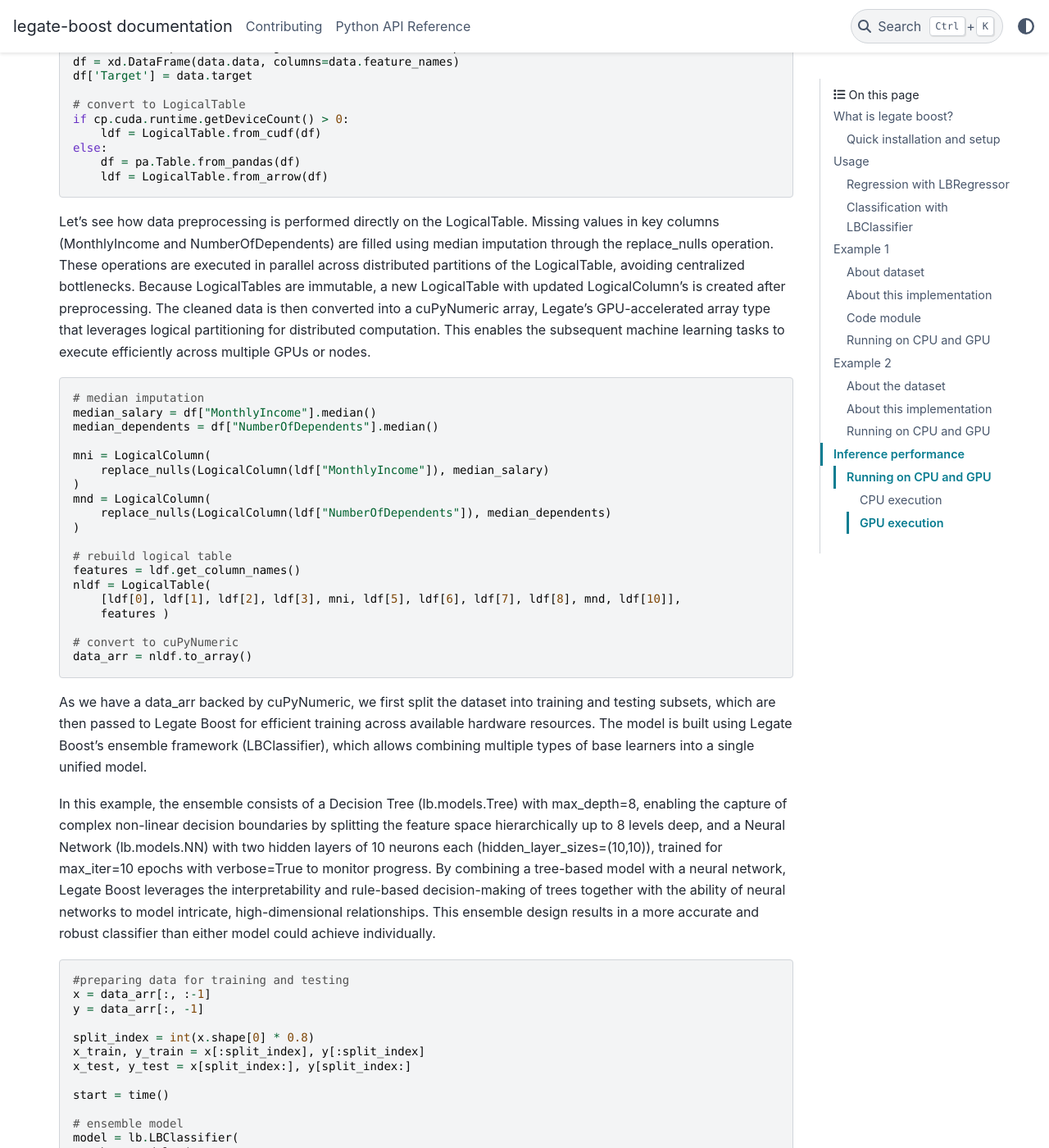
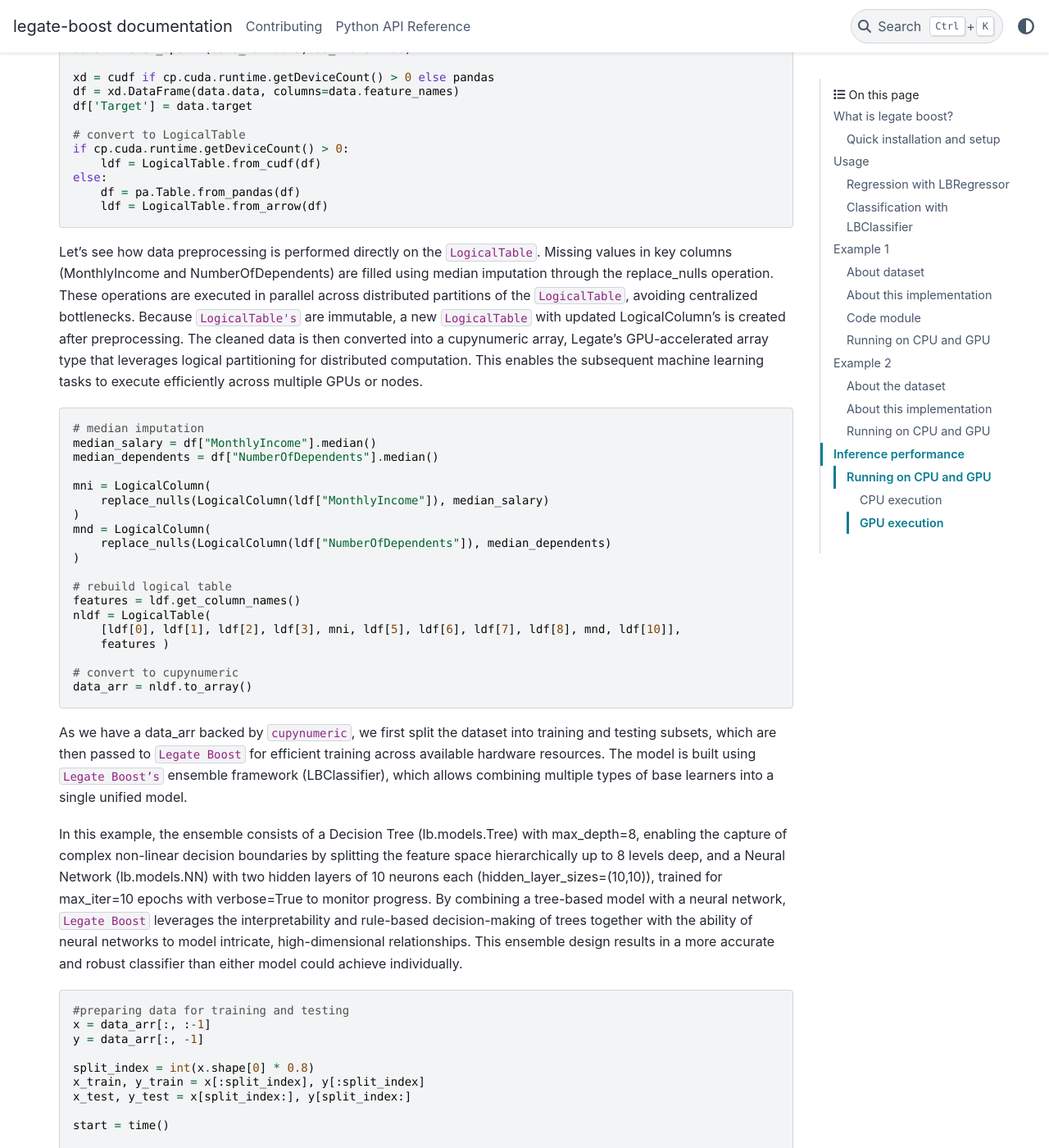
Before and after one commit to rapidsai/legate-boost, a Sphinx documentation site: the page built from docs/source/Legate_Boost.rst, in a window 1280 px wide and 1400 px high, scrolled down 6974 px. Shown: the whole window at 82% size. Built offline with Sphinx 7.4.7 and the PyData theme 0.15.4, drawn with Linux system fonts in a browser that asks for light colours; pages that are not in the unit, such as notebooks, are missing from menus; the version number could not be read and is left out; some of the changed text lies outside the part shown.

Commit message:
Update Legate_Boost.rst

```diff
--- a/docs/source/Legate_Boost.rst
+++ b/docs/source/Legate_Boost.rst
@@ -6,7 +6,7 @@ Legate Boost
 =============
 
 This article assumes familiarity with the basic usage of gradient boosting
-libraries such as XGBoost or LightGBM, as well as cuPyNumeric for GPU-accelerated
+libraries such as ``XGBoost`` or ``LightGBM``, as well as ``cupynumeric`` for GPU-accelerated
 array computations. In this tutorial, these libraries are used for efficient model
 training, large-scale data handling, and accelerating computations across CPUs and GPUs.
 
@@ -71,21 +71,21 @@ Quick installation and setup
 Usage
 =====
 
-Legate Boost offers two main estimator types:
+``Legate Boost`` offers two main estimator types:
 
-- LBRegressor for regression tasks
-- LBClassifier for classification tasks
+- ``LBRegressor`` for regression tasks
+- ``LBClassifier`` for classification tasks
 
-These estimators follow a similar interface to those in XGboost,
+These estimators follow a similar interface to those in ``XGboost``,
 making them easy to integrate into existing machine learning pipelines.
 
 Regression with LBRegressor
 ---------------------------
 
-The LBRegressor estimator is used to predict continuous values such as
+The ``LBRegressor`` estimator is used to predict continuous values such as
 house prices, temperature, or sales forecasting. The following code
-demonstrates how to create an instance of the LBRegressor model, use the
-fit() function to train it on a dataset, and then apply the predict()
+demonstrates how to create an instance of the ``LBRegressor`` model, use the
+``fit()`` function to train it on a dataset, and then apply the ``predict()``
 function to generate predictions on new data. Here’s how to set it up:
 
 .. code-block:: python
@@ -112,14 +112,14 @@ function to generate predictions on new data. Here’s how to set it up:
 In this example:
 ~~~~~~~~~~~~~~~~
 
-- LBRegressor is initialized with 100 boosting estimators.
-- The fit() method trains the model using the input features (X_train)
+- ``LBRegressor`` is initialized with 100 boosting estimators.
+- The ``fit()`` method trains the model using the input features (X_train)
   and target values (y_train).
-- After training, the predict() method is used to make predictions on
+- After training, the ``predict()`` method is used to make predictions on
   the test set (X_test).
 
 This represents a typical workflow for applying a regression model using
-Legate Boost. The LBRegressor estimator offers several configurable
+``Legate Boost``. The ``LBRegressor`` estimator offers several configurable
 options, such as base_model and learning_rate, to help optimize model
 performance. For a comprehensive list of features and parameters, refer
 to the `official documentation`_.
@@ -129,13 +129,13 @@ to the `official documentation`_.
 Classification with LBClassifier
 ---------------------------------
 
-The LBClassifier is designed for predicting categorical outcomes and
+The ``LBClassifier`` is designed for predicting categorical outcomes and
 supports both binary and multi-class classification tasks. It is ideal
 for a wide range of applications, including spam detection, image
 classification, and sentiment analysis.
 
 The example below demonstrates how to implement a classification model
-using the LBClassifier estimator from Legate Boost:
+using the ``LBClassifier`` estimator from ``Legate Boost``:
 
 .. code-block:: python
 
@@ -158,14 +158,14 @@ using the LBClassifier estimator from Legate Boost:
 In this example:
 ~~~~~~~~~~~~~~~~
 
-- LBClassifier(n_estimators=50) sets up a classifier with 50 boosting
+- ``LBClassifier`` (n_estimators=50) sets up a classifier with 50 boosting
   rounds.
 
-- fit(X_train, y_train) learns the patterns from your training dataset.
+- ``fit(X_train, y_train)`` learns the patterns from your training dataset.
 
-- predict(X_test) outputs predicted class labels for the test dataset.
+- ``predict(X_test)`` outputs predicted class labels for the test dataset.
 
-Just like the regressor, the LBClassifier follows a clean and intuitive
+Just like the regressor, the ``LBClassifier`` follows a clean and intuitive
 workflow. It provides additional options and advanced configurations to
 optimize model performance. For more detailed information, refer to the
 Legate Boost `estimators`_ documentation.
@@ -175,7 +175,7 @@ Legate Boost `estimators`_ documentation.
 Example 1
 =========
 
-Here is an example of using Legate Boost to build a regression model on
+Here is an example of using ``Legate Boost`` to build a regression model on
 the California housing dataset. It showcases key features like scalable training across GPUs/nodes,
 customizable base models, and adjustable learning rates.
 
@@ -193,19 +193,19 @@ predictors such as:
 - Population and household count
 - Latitude and longitude
 
-The target variable is the **median house value** in that block group.
+The target variable is the median house value in that block group.
 This dataset is often used to illustrate regression techniques and
 assess predictive performance on real-world tabular data.
 
 About this implementation
 -------------------------
 
-The following code creates a Legate Boost regression model using
-LBRegressor, which trains a gradient boosting model optimized for
+The following code creates a ``Legate Boost`` regression model using
+``LBRegressor``, which trains a gradient boosting model optimized for
 multi-GPU and multi-node environments. The model is configured to use
 100 boosting rounds (n_estimators=100), with each round adding a
 decision tree (lb.models.Tree) limited to a maximum depth of 5. The loss
-function is set to "squared_error", suitable for regression tasks as it
+function is set to squared_error, suitable for regression tasks as it
 minimizes mean squared error. A learning_rate of 0.1 controls how much
 each tree contributes to the final prediction, balancing speed and
 stability. The verbose=True flag enables logging during training,
@@ -246,22 +246,22 @@ Code module
 
 
 This simple example demonstrates how to train a regression model on the
-California Housing dataset using Legate Boost. Although the code looks
-similar to standard XGBoost, Legate Boost automatically enables
-multi-GPU and multi-node computation. Legate Boost achieves multi-GPU
+california housing dataset using ``Legate Boost``. Although the code looks
+similar to standard ``XGBoost``, Legate Boost automatically enables
+multi-GPU and multi-node computation. ``Legate Boost`` achieves multi-GPU
 and multi-node scaling through its integration with cupynumeric and the
 Legion runtime. Unlike traditional GPU libraries that allocate data to a
-single device, cupynumeric creates Logical Arrays and abstract
-representations of the data that are not bound to one GPU. The Legate
-automatically partitions these logical arrays into physical chunks and
+single device, ``cupynumeric`` creates ``logical arrays`` and abstract
+representations of the data that are not bound to one GPU. The ``Legate``
+automatically partitions these ``logical arrays`` into physical chunks and
 maps them across all available GPUs and nodes.
 
 During training, operations such as histogram building, gradient
 computation, and tree construction are expressed as parallel tasks.
-Legate schedules these tasks close to where the data resides, minimizing
+``Legate`` schedules these tasks close to where the data resides, minimizing
 communication overhead. When synchronization is needed (e.g., to combine
-histograms from multiple GPUs), it is handled by legate-mpi-wrapper and
-realm-gex-wrapper, so we never have to write MPI or manage explicit GPU
+histograms from multiple GPUs), it is handled by ``legate-mpi-wrapper`` and
+``realm-gex-wrapper``, so we never have to write MPI or manage explicit GPU
 memory transfers.
 
 Running on CPU and GPU
@@ -336,7 +335,7 @@ indicating the likelihood of future financial trouble.
 About this implementation
 -------------------------
 
-This implementation will focus on demonstrating Legate Boost’s flexible
+This implementation will focus on demonstrating ``Legate Boost’s`` flexible
 model ensembling capabilities, specifically:
 
 - Tree-based gradient boosting models, ideal for structured/tabular
@@ -344,7 +343,7 @@ model ensembling capabilities, specifically:
 - Neural network-based classifiers, allowing hybrid or deep learning
   approaches.
 
-By leveraging Legate Boost, we can ensemble these two models and
+By leveraging ``Legate Boost``, we can ensemble these two models and
 efficiently train and evaluate both model types on GPUs or CPUs,
 showcasing scalable performance for large tabular datasets in financial
 risk prediction.
@@ -353,8 +352,8 @@ The pipeline begins with importing required libraries and its functions
 and also loading the dataset using fetch_openml. Depending on hardware
 availability, the data is initially handled either with cuDF (for GPU
 execution) or pandas (for CPU execution). The dataset is then wrapped
-into a LogicalTable, the distributed data representation used by Legate
-DataFrame. LogicalTables internally break data into logical columns,
+into a ``LogicalTable``, the distributed data representation used by ``Legate
+Dataframe``. ``LogicalTables`` internally break data into ``logical columns``,
 enabling Legate’s runtime to partition, distribute, and schedule
 computations across multiple GPUs and nodes.
 
@@ -389,13 +388,13 @@ computations across multiple GPUs and nodes.
        ldf = LogicalTable.from_arrow(df)
 
 Let’s see how data preprocessing is performed directly on the
-LogicalTable. Missing values in key columns (MonthlyIncome and
+``LogicalTable``. Missing values in key columns (MonthlyIncome and
 NumberOfDependents) are filled using median imputation through the
 replace_nulls operation. These operations are executed in parallel
-across distributed partitions of the LogicalTable, avoiding centralized
-bottlenecks. Because LogicalTables are immutable, a new LogicalTable
+across distributed partitions of the ``LogicalTable``, avoiding centralized
+bottlenecks. Because ``LogicalTable's`` are immutable, a new ``LogicalTable``
 with updated LogicalColumn’s is created after preprocessing. The cleaned
-data is then converted into a cuPyNumeric array, Legate’s
+data is then converted into a cupynumeric array, Legate’s
 GPU-accelerated array type that leverages logical partitioning for
 distributed computation. This enables the subsequent machine learning
 tasks to execute efficiently across multiple GPUs or nodes.
@@ -419,13 +418,13 @@ tasks to execute efficiently across multiple GPUs or nodes.
        [ldf[0], ldf[1], ldf[2], ldf[3], mni, ldf[5], ldf[6], ldf[7], ldf[8], mnd, ldf[10]],
        features )
 
-   # convert to cuPyNumeric
+   # convert to cupynumeric
    data_arr = nldf.to_array()
 
-As we have a data_arr backed by cuPyNumeric, we first split the dataset
-into training and testing subsets, which are then passed to Legate Boost
+As we have a data_arr backed by ``cupynumeric``, we first split the dataset
+into training and testing subsets, which are then passed to ``Legate Boost``
 for efficient training across available hardware resources. The model is
-built using Legate Boost’s ensemble framework (LBClassifier), which
+built using ``Legate Boost’s`` ensemble framework (LBClassifier), which
 allows combining multiple types of base learners into a single unified
 model.
 
@@ -435,7 +434,7 @@ non-linear decision boundaries by splitting the feature space
 hierarchically up to 8 levels deep, and a Neural Network (lb.models.NN)
 with two hidden layers of 10 neurons each (hidden_layer_sizes=(10,10)),
 trained for max_iter=10 epochs with verbose=True to monitor progress. By
-combining a tree-based model with a neural network, Legate Boost
+combining a tree-based model with a neural network, ``Legate Boost``
 leverages the interpretability and rule-based decision-making of trees
 together with the ability of neural networks to model intricate,
 high-dimensional relationships. This ensemble design results in a more
@@ -466,7 +465,7 @@ individually.
    end = time()
 
 The trained ensemble model is used to generate predictions on the test
-set, and its accuracy is evaluated using accuracy_score. Finally, the
+set, and its accuracy is evaluated using ``accuracy_score``. Finally, the
 model is saved with Joblib for future inference without retraining.
 
 .. code-block:: python
@@ -492,9 +491,9 @@ model is saved with Joblib for future inference without retraining.
    pd.DataFrame(x_test_cpu).to_csv("x_test.csv", index=False)
    pd.DataFrame(y_test_cpu, columns=["Target"]).to_csv("y_test.csv", index=False)
 
-This workflow illustrates how Legate DataFrame provides a scalable
-preprocessing layer, cupynumeric arrays enable distributed GPU
-computation, and Legate Boost delivers a flexible ensemble learning
+This workflow illustrates how ``Legate Dataframe`` provides a scalable
+preprocessing layer, ``cupynumeric`` arrays enable distributed GPU
+computation, and ``Legate Boost`` delivers a flexible ensemble learning
 framework capable of leveraging multi-node, multi-GPU infrastructure
 efficiently.
 
@@ -536,13 +535,13 @@ This produces the following output:
 Inference performance
 =====================
 
-Let’s explore how cuPyNumeric can be leveraged to measure inference
+Let’s explore how ``cupynumeric`` can be leveraged to measure inference
 performance statistics seamlessly across both CPU and GPU all without
 modifying the code. In this example, we evaluate a pre-trained machine
 learning model by calculating key metrics such as mean, median, minimum,
 maximum, variance, and standard deviation of inference times. The model
 is loaded using joblib, and predictions are executed multiple times on
-the test dataset. By utilizing cuPyNumeric arrays, the timing results
+the test dataset. By utilizing ``cupynumeric`` arrays, the timing results
 are efficiently processed while ensuring compatibility with both CPU and
 GPU environments. This approach provides a simple yet powerful way to
 compare inference performance across hardware, offering clear insights
@@ -634,14 +633,12 @@ This produces the following output:
    Standard deviation: 1.34 ms
 
 These results clearly show the performance benefits of running inference
-on a GPU compared to a CPU using cuPyNumeric arrays. On the CPU, the
-model achieved a mean inference time of approximately **265.66 ms**,
-with relatively low variability (standard deviation ~\ **10.83 ms**). In
+on a GPU compared to a CPU using ``cupynumeric`` arrays. On the CPU, the
+model achieved a mean inference time of approximately 265.66 ms,
+with relatively low variability (standard deviation ~\ 10.83 ms). In
 contrast, the GPU significantly reduced the mean inference time to
-around **122.35 ms**, representing more than a **2x speedup**, with even
-lower variability (standard deviation ~\ **1.34 ms**). This highlights
-how cuPyNumeric enables the same code to seamlessly scale across CPU and
+around 122.35 ms, representing more than a 2x speedup, with even
+lower variability (standard deviation ~\ 1.34 ms). This highlights
+how ``cupynumeric`` enables the same code to seamlessly scale across CPU and
 GPU, allowing both accurate performance benchmarking and efficient model
 deployment across heterogeneous hardware.
-
-**To Do: Multi Node and Multi GPU**
```
Also changed, not shown: other parts of docs/source/Legate_Boost.rst (+16 -17 lines).
